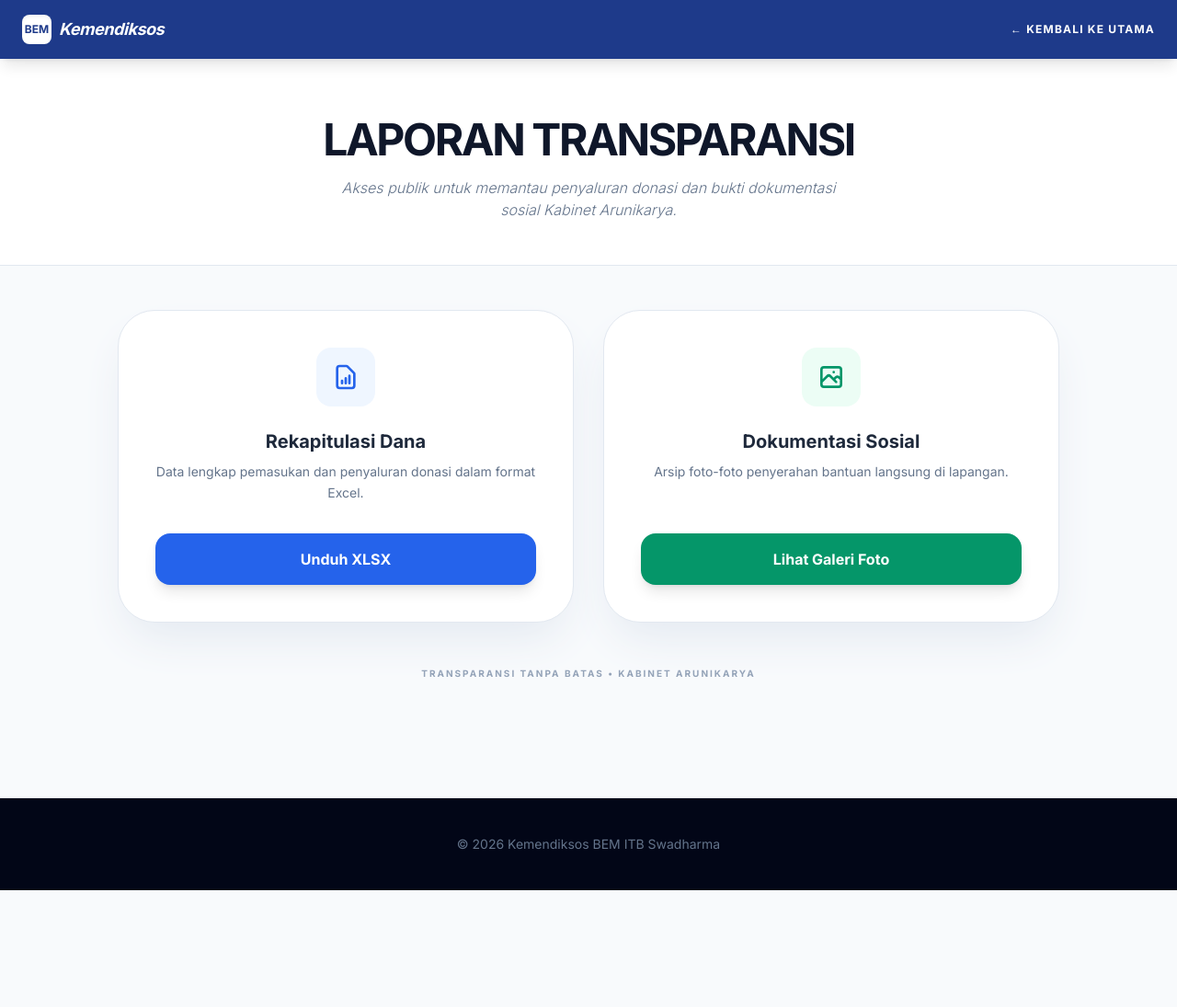
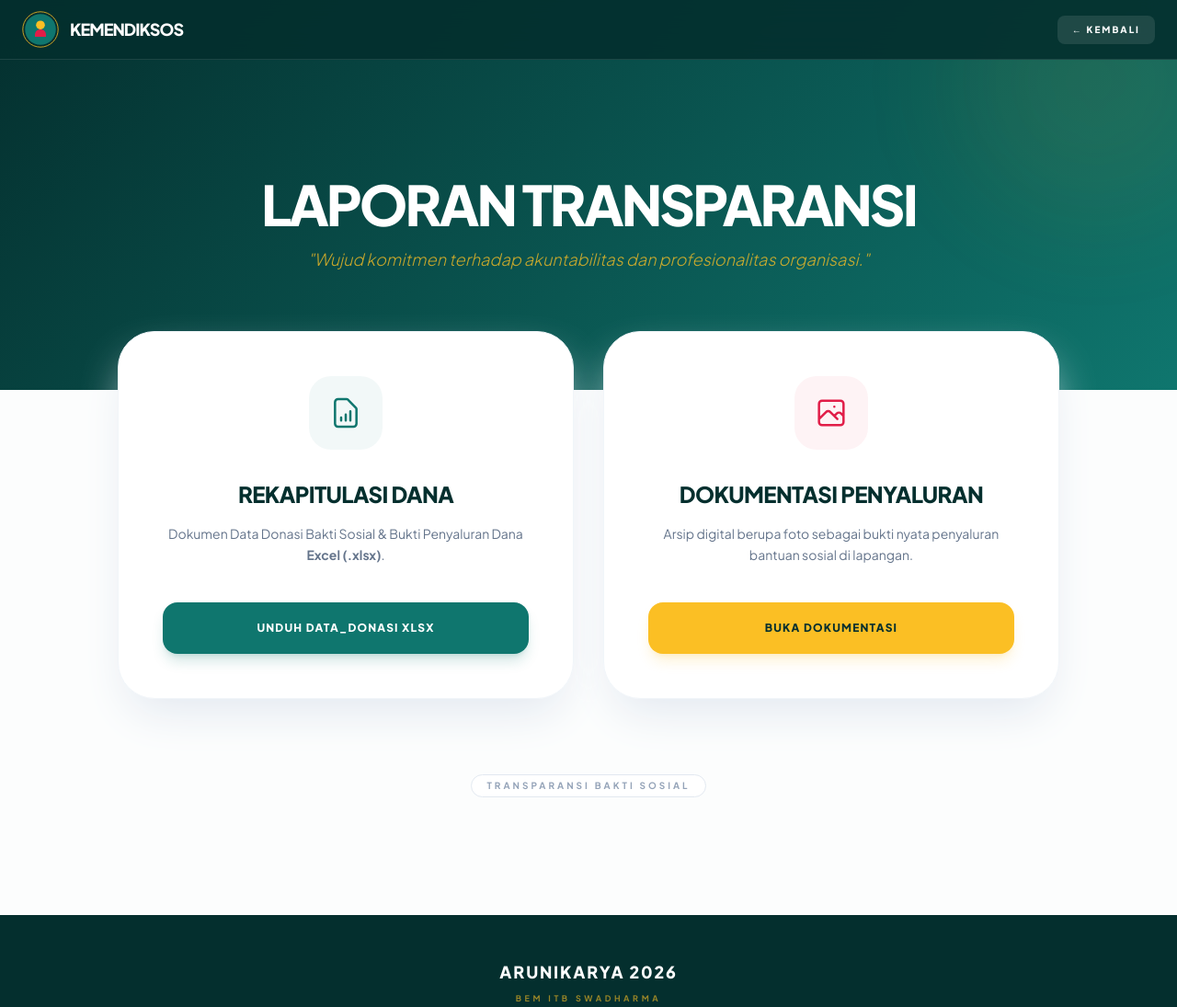
Before and after one commit to adamfkr28-droid/Website-Kemendiksos, a plain HTML site: page transparansi.html in a window 1280 px wide. Shown: the whole page at 92% size. Before the commit the page ends 968 px from the top, so only its background shows below. Drawn offline with nearby package versions, Linux system fonts and the light colour scheme.

Commit message:
Update Desaign & Optimasi transparansi.html

```diff
--- a/transparansi.html
+++ b/transparansi.html
@@ -3,72 +3,129 @@
 <head>
     <meta charset="UTF-8">
     <meta name="viewport" content="width=device-width, initial-scale=1.0">
-    <title>Transparansi Dana | Kemendiksos</title>
+    <title>Transparansi | Arunikarya</title>
     <script src="https://cdn.tailwindcss.com"></script>
-    <link href="https://fonts.googleapis.com/css2?family=Inter:wght@300;400;600;700&display=swap" rel="stylesheet">
-    <style>body { font-family: 'Inter', sans-serif; }</style>
+    <link href="https://fonts.googleapis.com/css2?family=Plus+Jakarta+Sans:wght@300;400;600;700;800&display=swap" rel="stylesheet">
+    <script>
+        tailwind.config = {
+            theme: {
+                extend: {
+                    colors: {
+                        'aruni-teal': '#0f766e',
+                        'aruni-gold': '#fbbf24',
+                        'aruni-red': '#e11d48',
+                        'aruni-dark': '#042f2e',
+                    },
+                    fontFamily: { sans: ['Plus Jakarta Sans', 'sans-serif'] }
+                }
+            }
+        }
+    </script>
+    <style>
+        .glass-nav { background: rgba(4, 47, 46, 0.9); backdrop-filter: blur(15px); }
+        .liquid-header {
+            background: linear-gradient(135deg, #042f2e 0%, #0f766e 100%);
+            position: relative;
+            overflow: hidden;
+        }
+        .blob {
+            position: absolute;
+            background: rgba(251, 191, 36, 0.1);
+            filter: blur(60px);
+            border-radius: 50%;
+            z-index: 1;
+            animation: pulse 8s infinite alternate;
+        }
+        @keyframes pulse {
+            from { transform: scale(1); opacity: 0.5; }
+            to { transform: scale(1.2); opacity: 0.8; }
+        }
+    </style>
 </head>
-<body class="bg-slate-50 text-slate-900">
+<body class="bg-[#fcfdfd] text-slate-900 font-sans">
 
-    <nav class="bg-blue-900 sticky top-0 w-full z-50 text-white shadow-lg">
-        <div class="container mx-auto px-6 py-4 flex justify-between items-center">
-            <a href="index.html" class="flex items-center space-x-2">
-                <div class="w-8 h-8 bg-white rounded-lg flex items-center justify-center shadow-inner text-blue-900 font-bold text-xs">BEM</div>
-                <span class="font-bold tracking-tight text-lg italic">Kemendiksos</span>
+    <nav class="glass-nav fixed w-full z-[100] text-white border-b border-white/10">
+        <div class="container mx-auto px-4 md:px-6 py-3 flex justify-between items-center">
+            <a href="index.html" class="flex items-center space-x-3 group">
+                <div class="w-10 h-10 flex-shrink-0">
+                    <svg class="w-full h-full" viewBox="0 0 100 100" fill="none">
+                        <circle cx="50" cy="50" r="48" stroke="#fbbf24" stroke-width="2"/>
+                        <circle cx="50" cy="50" r="42" fill="#0f766e"/>
+                        <path d="M35 65C35 55 42 50 50 50C58 50 65 55 65 65V70H35V65Z" fill="#e11d48"/>
+                        <circle cx="50" cy="38" r="12" fill="#fbbf24"/>
+                    </svg>
+                </div>
+                <span class="font-black tracking-tighter text-lg uppercase">KEMENDIKSOS</span>
             </a>
-            <a href="index.html" class="text-xs font-bold uppercase tracking-widest hover:text-blue-200 transition">← Kembali ke Utama</a>
+            <a href="index.html" class="text-[10px] font-black uppercase tracking-[0.2em] bg-white/10 hover:bg-aruni-gold hover:text-aruni-dark px-4 py-2 rounded-lg transition-all">
+                ← Kembali
+            </a>
         </div>
     </nav>
 
-    <div class="bg-white border-b border-slate-200 pt-16 pb-12 px-6">
-        <div class="container mx-auto text-center">
-            <h1 class="text-3xl md:text-5xl font-black text-slate-900 mb-4 uppercase tracking-tighter">Laporan Transparansi</h1>
-            <p class="text-slate-500 max-w-xl mx-auto italic font-light">Akses publik untuk memantau penyaluran donasi dan bukti dokumentasi sosial Kabinet Arunikarya.</p>
+    <header class="liquid-header pt-32 pb-20 md:pt-48 md:pb-32 px-6 text-white text-center">
+        <div class="blob w-64 h-64 -top-10 -right-10"></div>
+        <div class="container mx-auto relative z-10">
+            <h1 class="text-4xl md:text-6xl font-black mb-4 tracking-tighter uppercase">Laporan Transparansi</h1>
+            <p class="text-aruni-gold/80 max-w-2xl mx-auto text-sm md:text-lg italic font-light">
+                "Wujud komitmen terhadap akuntabilitas dan profesionalitas organisasi."
+            </p>
         </div>
-    </div>
+    </header>
 
-    <main class="container mx-auto mt-12 mb-32 px-6">
-        <div class="grid md:grid-cols-2 gap-8 max-w-5xl mx-auto">
+    <main class="container mx-auto -mt-10 md:-mt-16 px-4 md:px-6 relative z-20 mb-32">
+        <div class="grid md:grid-cols-2 gap-6 md:gap-8 max-w-5xl mx-auto">
 
-            <div class="bg-white rounded-[2.5rem] shadow-2xl shadow-slate-200 border border-slate-200 p-10 text-center flex flex-col justify-between">
+            <div class="group bg-white rounded-[2.5rem] shadow-2xl shadow-slate-200 border border-slate-100 p-8 md:p-12 text-center flex flex-col justify-between transition-transform hover:-translate-y-2">
                 <div>
-                    <div class="w-16 h-16 bg-blue-50 text-blue-600 rounded-2xl flex items-center justify-center mx-auto mb-6">
-                        <svg xmlns="http://www.w3.org/2000/svg" class="h-8 w-8" fill="none" viewBox="0 0 24 24" stroke="currentColor">
-                            <path stroke-linecap="round" stroke-linejoin="round" stroke-width="2" d="M9 17v-2m3 2v-4m3 4v-6m2 10H7a2 2 0 01-2-2V5a2 2 0 012-2h5.586a1 1 0 01.707.293l5.414 5.414a1 1 0 01.293.707V19a2 2 0 01-2 2z" />
+                    <div class="w-20 h-20 bg-aruni-teal/5 text-aruni-teal rounded-3xl flex items-center justify-center mx-auto mb-8 transition-colors group-hover:bg-aruni-teal group-hover:text-white">
+                        <svg xmlns="http://www.w3.org/2000/svg" class="h-10 w-10" fill="none" viewBox="0 0 24 24" stroke="currentColor">
+                            <path stroke-linecap="round" stroke-linejoin="round" stroke-width="1.5" d="M9 17v-2m3 2v-4m3 4v-6m2 10H7a2 2 0 01-2-2V5a2 2 0 012-2h5.586a1 1 0 01.707.293l5.414 5.414a1 1 0 01.293.707V19a2 2 0 01-2 2z" />
                         </svg>
                     </div>
-                    <h2 class="text-xl font-bold text-slate-800 mb-2">Rekapitulasi Dana</h2>
-                    <p class="text-slate-500 text-sm mb-8 leading-relaxed">Data lengkap pemasukan dan penyaluran donasi dalam format Excel.</p>
+                    <h2 class="text-2xl font-black text-aruni-dark mb-4 uppercase tracking-tight">Rekapitulasi Dana</h2>
+                    <p class="text-slate-500 text-sm mb-10 leading-relaxed">
+                        Dokumen Data Donasi Bakti Sosial & Bukti Penyaluran Dana <b>Excel (.xlsx)</b>.
+                    </p>
                 </div>
 
-                <a id="btn-download" href="#" class="inline-flex items-center justify-center w-full px-6 py-4 bg-blue-600 hover:bg-blue-700 text-white font-bold rounded-2xl shadow-lg transition-all transform hover:-translate-y-1">
-                    Unduh XLSX
+                <a id="btn-download" href="#" class="inline-flex items-center justify-center w-full px-8 py-5 bg-aruni-teal text-white font-black text-xs tracking-widest uppercase rounded-2xl shadow-lg shadow-aruni-teal/20 hover:bg-aruni-dark transition-all">
+                    Unduh Data_Donasi XLSX
                 </a>
             </div>
 
-            <div class="bg-white rounded-[2.5rem] shadow-2xl shadow-slate-200 border border-slate-200 p-10 text-center flex flex-col justify-between">
+            <div class="group bg-white rounded-[2.5rem] shadow-2xl shadow-slate-200 border border-slate-100 p-8 md:p-12 text-center flex flex-col justify-between transition-transform hover:-translate-y-2">
                 <div>
-                    <div class="w-16 h-16 bg-emerald-50 text-emerald-600 rounded-2xl flex items-center justify-center mx-auto mb-6">
-                        <svg xmlns="http://www.w3.org/2000/svg" class="h-8 w-8" fill="none" viewBox="0 0 24 24" stroke="currentColor">
-                            <path stroke-linecap="round" stroke-linejoin="round" stroke-width="2" d="M4 16l4.586-4.586a2 2 0 012.828 0L16 16m-2-2l1.586-1.586a2 2 0 012.828 0L20 14m-6-6h.01M6 20h12a2 2 0 002-2V6a2 2 0 00-2-2H6a2 2 0 00-2 2v12a2 2 0 002 2z" />
+                    <div class="w-20 h-20 bg-aruni-red/5 text-aruni-red rounded-3xl flex items-center justify-center mx-auto mb-8 transition-colors group-hover:bg-aruni-red group-hover:text-white">
+                        <svg xmlns="http://www.w3.org/2000/svg" class="h-10 w-10" fill="none" viewBox="0 0 24 24" stroke="currentColor">
+                            <path stroke-linecap="round" stroke-linejoin="round" stroke-width="1.5" d="M4 16l4.586-4.586a2 2 0 012.828 0L16 16m-2-2l1.586-1.586a2 2 0 012.828 0L20 14m-6-6h.01M6 20h12a2 2 0 002-2V6a2 2 0 00-2-2H6a2 2 0 00-2 2v12a2 2 0 002 2z" />
                         </svg>
                     </div>
-                    <h2 class="text-xl font-bold text-slate-800 mb-2">Dokumentasi Sosial</h2>
-                    <p class="text-slate-500 text-sm mb-8 leading-relaxed">Arsip foto-foto penyerahan bantuan langsung di lapangan.</p>
+                    <h2 class="text-2xl font-black text-aruni-dark mb-4 uppercase tracking-tight">Dokumentasi Penyaluran</h2>
+                    <p class="text-slate-500 text-sm mb-10 leading-relaxed">
+                        Arsip digital berupa foto sebagai bukti nyata penyaluran bantuan sosial di lapangan.
+                    </p>
                 </div>
 
-                <a href="https://drive.google.com/drive/folders/1mkLrynqxX_dnXrc8DQaDKqEOpUTF_Pqg?usp=sharing" target="_blank" class="inline-flex items-center justify-center w-full px-6 py-4 bg-emerald-600 hover:bg-emerald-700 text-white font-bold rounded-2xl shadow-lg transition-all transform hover:-translate-y-1">
-                    Lihat Galeri Foto
+                <a href="https://drive.google.com/drive/folders/1mkLrynqxX_dnXrc8DQaDKqEOpUTF_Pqg?usp=sharing" target="_blank" class="inline-flex items-center justify-center w-full px-8 py-5 bg-aruni-gold text-aruni-dark font-black text-xs tracking-widest uppercase rounded-2xl shadow-lg shadow-aruni-gold/20 hover:scale-[1.02] transition-all">
+                    Buka Dokumentasi
                 </a>
             </div>
 
         </div>
 
-        <p class="text-center mt-12 text-[10px] text-slate-400 uppercase tracking-[0.2em] font-bold">Transparansi Tanpa Batas • Kabinet Arunikarya</p>
+        <div class="mt-20 text-center">
+            <div class="inline-block p-1 px-4 rounded-full border border-slate-200 bg-white text-[10px] font-bold text-slate-400 uppercase tracking-[0.3em]">
+                Transparansi Bakti Sosial
+            </div>
+        </div>
     </main>
 
-    <footer class="bg-slate-950 text-slate-500 py-10 text-center text-sm">
-        <p>© 2026 Kemendiksos BEM ITB Swadharma</p>
+    <footer class="bg-aruni-dark text-white py-12 text-center">
+        <div class="container mx-auto px-6">
+            <p class="font-black tracking-widest text-lg mb-2 uppercase">ARUNIKARYA 2026</p>
+            <p class="text-aruni-gold/60 text-[9px] font-bold uppercase tracking-[0.4em]">BEM ITB Swadharma</p>
+        </div>
     </footer>
 
     <script>
```
